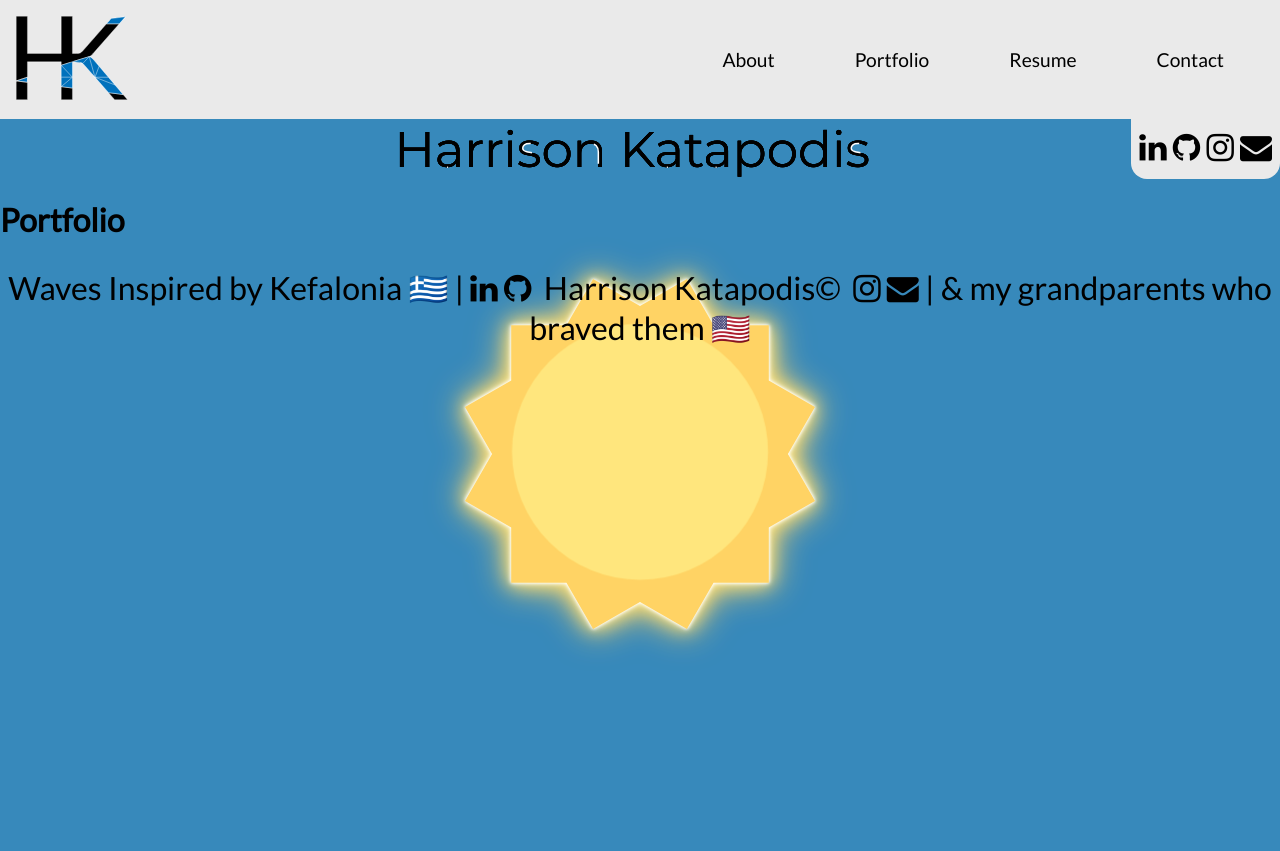
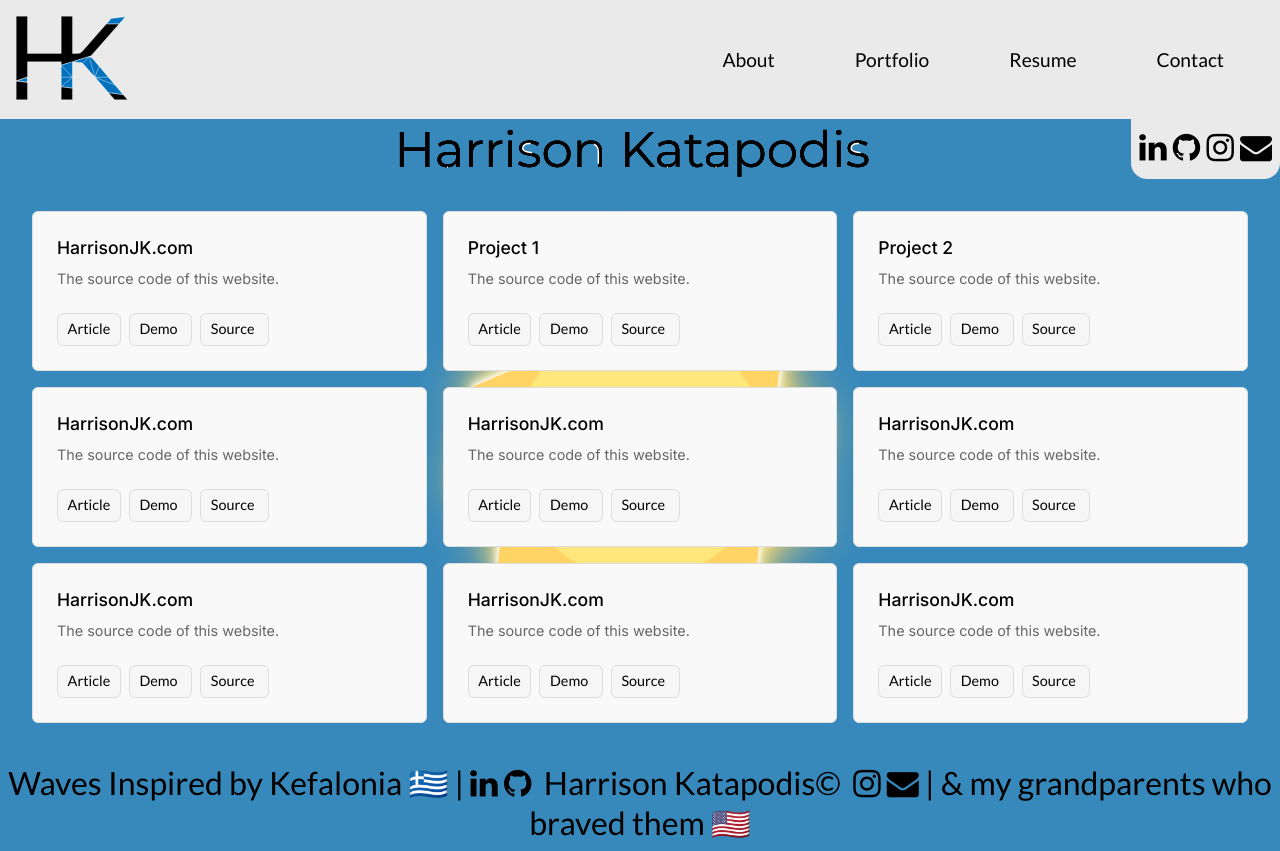
Before and after one commit to HarrisonJK/HarrisonJK.github.io, a React (Vite) app: page /Portfolio in a window 1280 px wide. Before the commit the page ends 800 px from the top, so only its background shows below. Built offline with nearby package versions, Linux system fonts and the light colour scheme.

Commit message:
portfolio page added

```diff
--- a/src/components/About.jsx
+++ b/src/components/About.jsx
@@ -7,6 +7,7 @@ export function About() {
   function WikipediaButton() {
     const links = [
       "https://en.wikipedia.org/wiki/Rigas_Feraios",
+      "https://en.wikipedia.org/wiki/Joachim_Patinir",
       "https://en.wikipedia.org/wiki/Graphical_user_interface",
       "https://en.wikipedia.org/wiki/Extreme_programming",
       "https://en.wikipedia.org/wiki/Test-driven_development",
--- a/src/components/Portfolio.jsx
+++ b/src/components/Portfolio.jsx
@@ -1,3 +1,154 @@
+import React, { useState, useEffect } from "react";
+import { Link } from "react-router-dom";
+
+export const projectsList = [
+  {
+    name: "HarrisonJK.com",
+    slug: "HarrisonJK.github.io ",
+    tagline: "The source code of this website.",
+    url: "https://harrisonjk.github.io",
+    writeup: "/test",
+    highlight: true,
+  },
+  {
+    name: "Project 1",
+    slug: "HarrisonJK.github.io ",
+    tagline: "The source code of this website.",
+    url: "https://harrisonjk.github.io",
+    writeup: "/test",
+    highlight: true,
+  },
+  {
+    name: "Project 2",
+    slug: "HarrisonJK.github.io ",
+    tagline: "The source code of this website.",
+    url: "https://harrisonjk.github.io",
+    writeup: "/test",
+    highlight: true,
+  },
+  {
+    name: "HarrisonJK.com",
+    slug: "HarrisonJK.github.io ",
+    tagline: "The source code of this website.",
+    url: "https://harrisonjk.github.io",
+    writeup: "/test",
+    highlight: true,
+  },
+  {
+    name: "HarrisonJK.com",
+    slug: "HarrisonJK.github.io ",
+    tagline: "The source code of this website.",
+    url: "https://harrisonjk.github.io",
+    writeup: "/test",
+    highlight: true,
+  },
+  {
+    name: "HarrisonJK.com",
+    slug: "HarrisonJK.github.io ",
+    tagline: "The source code of this website.",
+    url: "https://harrisonjk.github.io",
+    writeup: "/test",
+    highlight: true,
+  },
+  {
+    name: "HarrisonJK.com",
+    slug: "HarrisonJK.github.io ",
+    tagline: "The source code of this website.",
+    url: "https://harrisonjk.github.io",
+    writeup: "/test",
+    highlight: true,
+  },
+  {
+    name: "HarrisonJK.com",
+    slug: "HarrisonJK.github.io ",
+    tagline: "The source code of this website.",
+    url: "https://harrisonjk.github.io",
+    writeup: "/test",
+    highlight: true,
+  },
+  {
+    name: "HarrisonJK.com",
+    slug: "HarrisonJK.github.io ",
+    tagline: "The source code of this website.",
+    url: "https://harrisonjk.github.io",
+    writeup: "/test",
+    highlight: true,
+  },
+];
+
+export function ExternalLinkIcon() {
+  return (
+    <div>
+      <svg
+        id="Layer_2"
+        data-name="Layer 2"
+        xmlns="http://www.w3.org/2000/svg"
+        viewBox="0 0 900 187.52"
+      >
+        <g data-name="Layer 2">
+          <g data-name="external-link">
+            <rect width="24" height="24" opacity="0"></rect>
+            <path d="M20 11a1 1 0 0 0-1 1v6a1 1 0 0 1-1 1H6a1 1 0 0 1-1-1V6a1 1 0 0 1 1-1h6a1 1 0 0 0 0-2H6a3 3 0 0 0-3 3v12a3 3 0 0 0 3 3h12a3 3 0 0 0 3-3v-6a1 1 0 0 0-1-1z"></path>
+            <path d="M16 5h1.58l-6.29 6.28a1 1 0 0 0 0 1.42 1 1 0 0 0 1.42 0L19 6.42V8a1 1 0 0 0 1 1 1 1 0 0 0 1-1V4a1 1 0 0 0-1-1h-4a1 1 0 0 0 0 2z"></path>
+          </g>
+        </g>
+      </svg>
+    </div>
+  );
+}
+
 export function Portfolio() {
-  return <h1>Portfolio</h1>;
+  return (
+    <div>
+      <section className="segment">
+        <div className="container">
+          <div className="project-preview">
+            {projectsList.map((project) => {
+              return (
+                <div className="card anchored large" key={project.slug}>
+                  <div>
+                    <a
+                      className="card-header"
+                      href={`https://github.com/HarrisonJK/${project.slug}`}
+                      target="_blank"
+                      rel="noreferrer"
+                    >
+                      {project.name}
+                    </a>
+                    <p>{project.tagline}</p>
+                  </div>
+                  <div className="links anchored">
+                    {project.writeup && (
+                      <Link className="button small" to={project.writeup}>
+                        Article
+                      </Link>
+                    )}
+                    {project.url && (
+                      <a
+                        className="button small flex"
+                        href={project.url}
+                        target="_blank"
+                        rel="noreferrer"
+                      >
+                        Demo
+                        <ExternalLinkIcon />
+                      </a>
+                    )}
+                    <a
+                      className="button"
+                      href={`https://github.com/HarrisonJK/${project.slug}`}
+                      target="_blank"
+                      rel="noreferrer"
+                    >
+                      Source <ExternalLinkIcon />
+                    </a>
+                  </div>
+                </div>
+              );
+            })}
+          </div>
+        </div>
+      </section>
+    </div>
+  );
 }
--- a/src/index.css
+++ b/src/index.css
@@ -5,6 +5,11 @@
 @import "./styles/Footer.css";
 @import "./styles/Header.css";
 @import "./styles/Sun.css";
+@import "./styles/Portfolio.css";
+
+a {
+  text-decoration: none;
+}
 
 body {
   position: relative;
--- a/src/styles/Header.css
+++ b/src/styles/Header.css
@@ -84,9 +84,6 @@ svg.svg {
   div.HKHeader {
     display: none;
   }
-  .sunContainer {
-    display: none;
-  }
 }
 
 .headerIcon {
--- a/src/styles/Portfolio.css
+++ b/src/styles/Portfolio.css
@@ -1,4 +1,149 @@
-.navLogo {
-  width: 7rem;
-  /* width: 10vw; */
+@import url("https://fonts.googleapis.com/css2?family=IBM+Plex+Mono:wght@400;600&family=Inter:wght@400;500;600;700&display=swap");
+@import url("https://fonts.googleapis.com/css2?family=Inter&family=Lato&familyMontserrat=&family=Roboto&family=Roboto+Mono&display=swap");
+
+:root {
+  /* Colors */
+  --gray-0: #f9f9f9;
+  --gray-05: #f6f6f6;
+  --gray-3: #ddd;
+  --gray-6: #666;
+
+  /* Font */
+  --font-family-base: "Inter", -apple-system, "Montserrat", BlinkMacSystemFont,
+    "Helvetica Neue", Arial, sans-serif;
+  --font-color-muted: var(--gray-6);
+
+  /* Borders */
+  --border-color: var(--gray-3);
+  --border-color-hover: var(--gray-6);
+  --border-radius: 6px;
+
+  /* Elements */
+  --background-color: #eee;
+  --card-background-color: var(--gray-0);
+  --button-background-color: var(--gray-05);
 }
+
+/* Containers */
+
+.segment {
+  margin-top: 2rem;
+  margin-bottom: 2rem;
+}
+
+.container {
+  max-width: var(--content-width);
+  padding: 0 2rem;
+  margin-left: auto;
+  margin-right: auto;
+}
+/* Buttons */
+
+a.button {
+  background: var(--button-background-color);
+  display: inline-flex;
+  align-items: center;
+  line-height: 1;
+  border-radius: var(--border-radius);
+  font-size: 1rem;
+  cursor: pointer;
+  font-weight: 500;
+  color: var(--font-color-base);
+  border: 1px solid var(--border-color);
+  gap: 0.25rem;
+  letter-spacing: 0;
+  white-space: nowrap;
+  font-size: 0.9rem;
+  padding: 0.5rem 0.6rem;
+}
+
+a.button:hover {
+  color: var(--font-color-bright);
+  border-color: var(--border-color-hover);
+}
+
+.card {
+  border: 1px solid var(--border-color);
+  border-radius: var(--border-radius);
+  background: var(--card-background-color);
+  padding: 1rem;
+  position: relative;
+}
+
+@media screen and (min-width: 700px) {
+  .card.anchored.large {
+    padding-bottom: 5rem;
+  }
+}
+
+.card a.card-header {
+  display: block;
+  font-size: 1rem;
+  line-height: 1.3;
+  font-family: var(--font-family-base);
+  font-weight: 500;
+  color: var(--font-color-heading);
+  margin: 0.1rem 0 0.5rem;
+  padding: 0;
+  border: 0;
+  text-decoration: none;
+}
+
+.card a.card-header:hover,
+.card h2:hover {
+  text-decoration-line: underline;
+  text-decoration-thickness: 2px;
+  color: var(--font-color-bright);
+}
+
+.card p {
+  margin: 0;
+  font-size: 0.9rem;
+  line-height: 1.5;
+  color: var(--font-color-muted);
+  font-family: var(--font-family-base);
+}
+
+@media screen and (min-width: 700px) {
+  .card {
+    padding: 1.5rem;
+  }
+
+  .card a.card-header,
+  .card h2 {
+    font-weight: 500;
+    font-size: 1.1rem;
+  }
+}
+
+/* Preview */
+.project-preview {
+  display: grid;
+  gap: 1rem;
+}
+
+@media screen and (min-width: 700px) {
+  .project-preview {
+    grid-template-columns: repeat(2, 1fr);
+  }
+}
+
+@media screen and (min-width: 1060px) {
+  .project-preview {
+    grid-template-columns: repeat(3, 1fr);
+  }
+}
+.links {
+  display: flex;
+  flex-wrap: wrap;
+  gap: 0.5rem;
+  margin-top: 1rem;
+}
+
+@media screen and (min-width: 700px) {
+  .links.anchored {
+    position: absolute;
+    bottom: 1.5rem;
+    left: 1.5rem;
+  }
+}
```
Also changed, not shown: src/assets/ExternalLinkIcon.svg (added).
